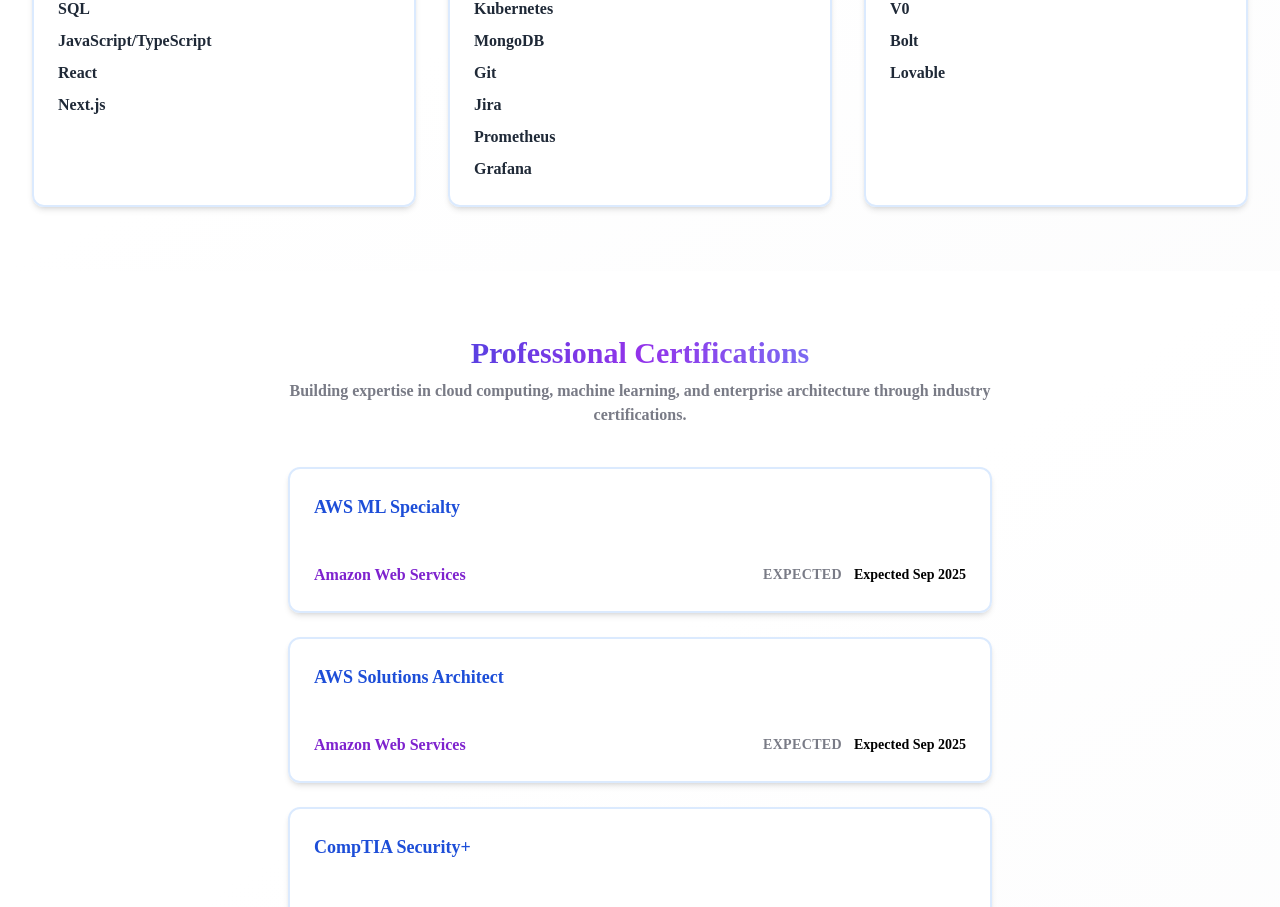
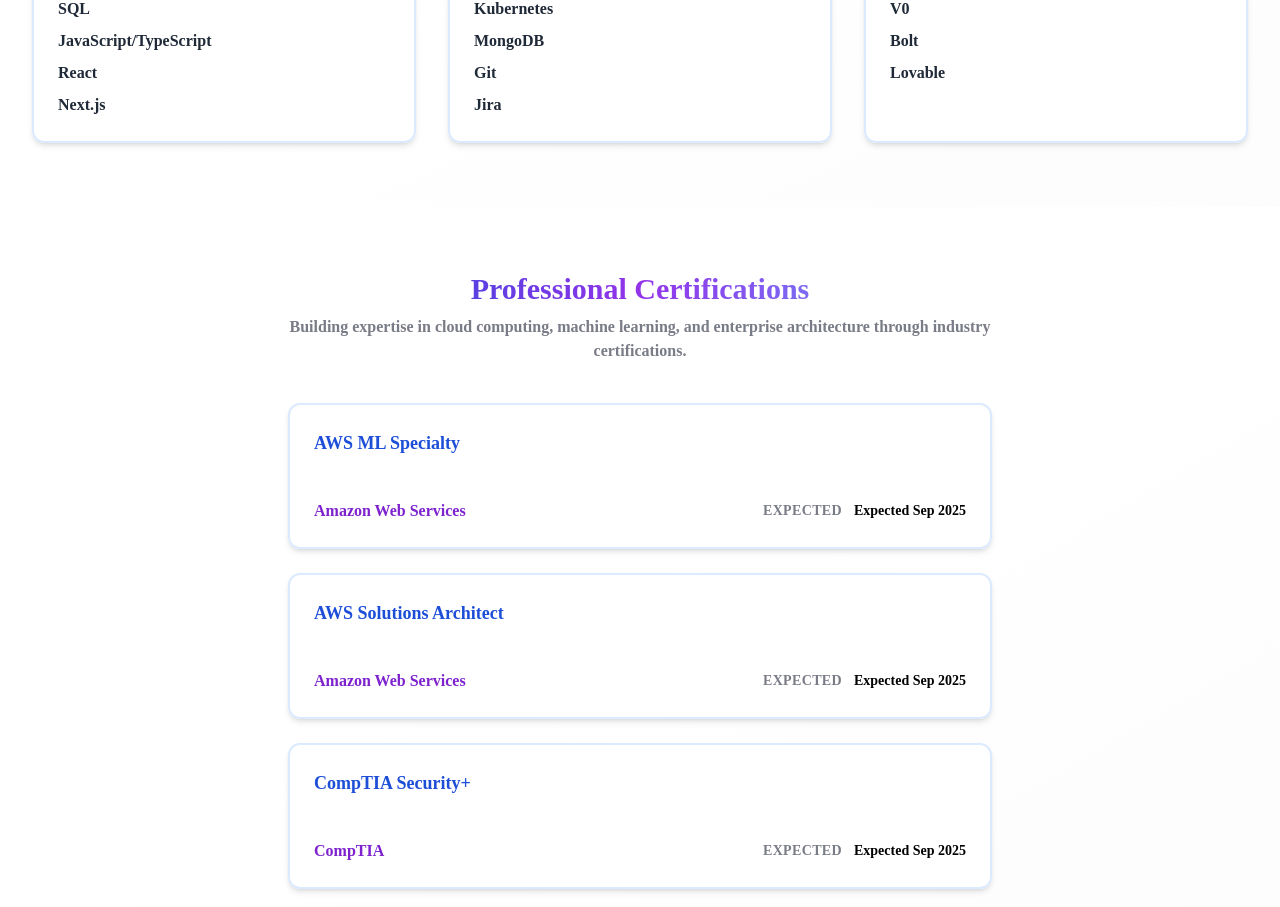
Before and after one commit to fazal1701/PersonalPortfolio, a Next.js app: page / in a window 1280 px wide. Shown: the part 2760-3667 px from the top of the page. Built offline with nearby package versions, Linux system fonts and the light colour scheme.

Commit message:
Remove Prometheus and Grafana from Cloud & DevOps Tools skills list

```diff
--- a/components/skills-section.tsx
+++ b/components/skills-section.tsx
@@ -34,8 +34,6 @@
       { name: "MongoDB", image: undefined },
       { name: "Git", image: undefined },
       { name: "Jira", image: undefined },
-      { name: "Prometheus", image: undefined },
-      { name: "Grafana", image: undefined },
     ],
   },
   {
```
